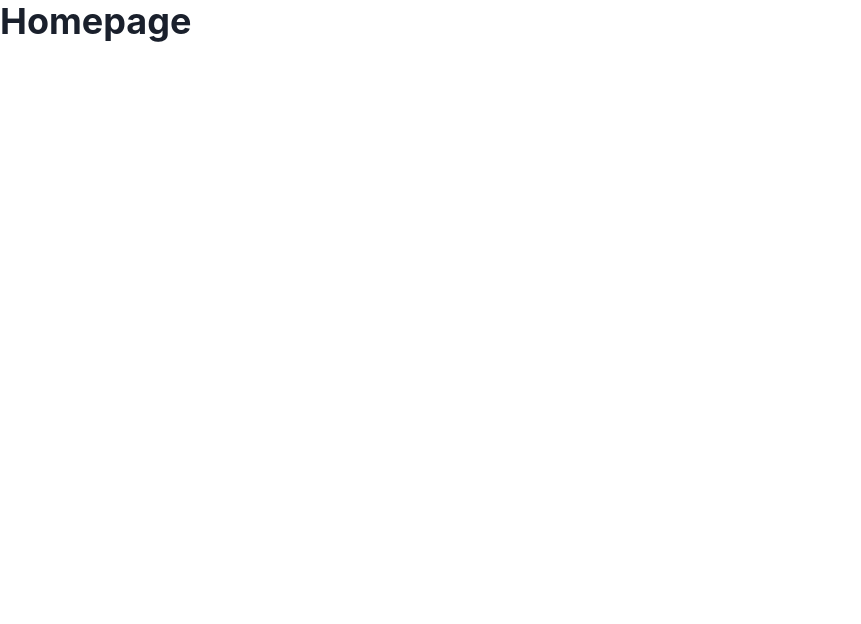
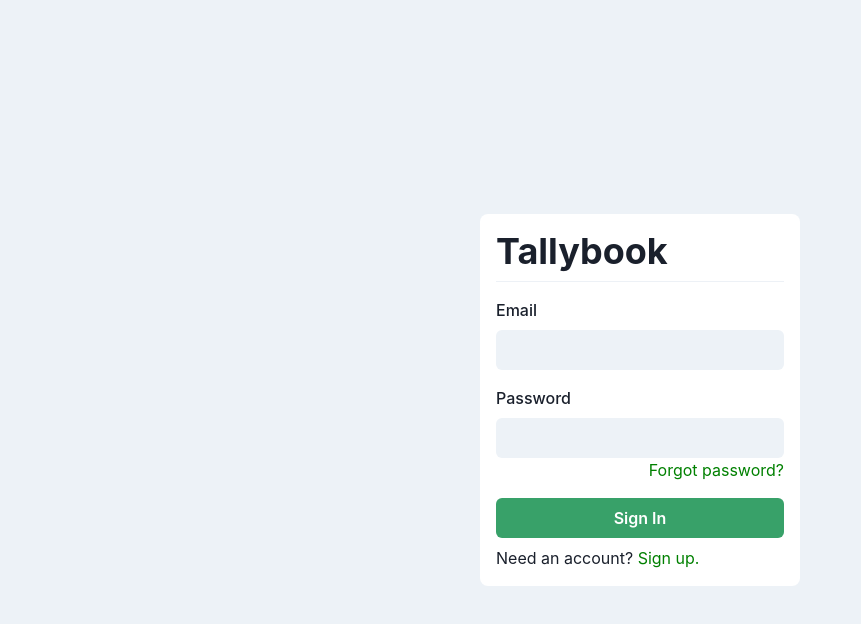
Before and after one commit to mbickers/tallybook, a React (Create React App) app in the folder web/: page /signin in a window 1280 px wide. Before the commit this address led to /. Shown: the top 624 px of the page, without its empty margins (0-861 px from the left). Built offline with nearby package versions, Linux system fonts and the light colour scheme; no server answers.

Commit message:
Added other user management pages

```diff
--- a/web/src/App.tsx
+++ b/web/src/App.tsx
@@ -2,8 +2,11 @@ import { BrowserRouter, Routes, Route, Navigate } from "react-router-dom"
 import { TallyDetail } from './components/TallyDetail';
 import { FirebaseProvider } from './providers/FirebaseProvider';
 import { Tallies } from './pages/Tallies';
-import { Login } from './pages/Login';
+import { SignIn } from './pages/SignIn';
 import { ChakraProvider, Heading } from "@chakra-ui/react";
+import { SignUp } from "./pages/SignUp";
+import { ForgotPassword } from "./pages/ForgotPassword";
+import { ResetPassword } from "./pages/ResetPassword";
 
 const App = () => {
   return (
@@ -12,9 +15,10 @@ const App = () => {
         <BrowserRouter>
           <Routes>
             <Route path="/" element={<Heading>Homepage</Heading>} />
-            <Route path="/login" element={<Login />} />
-            <Route path="/signup" element={<Heading>Signup</Heading>} />
-            <Route path="/reset-password" element={<Heading>Reset Password</Heading>} />
+            <Route path="/signin" element={<SignIn />} />
+            <Route path="/signup" element={<SignUp />} />
+            <Route path="/reset-password" element={<ResetPassword />} />
+            <Route path="/forgot-password" element={<ForgotPassword />} />
             <Route path="/tallies" element={<Tallies />} >
               <Route path=":id" element={<TallyDetail />} />
             </Route>
--- /dev/null
+++ b/web/src/pages/ForgotPassword.tsx
@@ -0,0 +1,53 @@
+import { Button, Center, Divider, FormControl, FormLabel, Heading, Input, Text, VStack } from "@chakra-ui/react"
+import { FirebaseApp } from "firebase/app"
+import { AuthError, confirmPasswordReset, getAuth, sendPasswordResetEmail, signInWithEmailAndPassword } from "firebase/auth"
+import { Formik, Field } from "formik"
+import { useContext, useState } from "react"
+import { Navigate, useLocation, useNavigate } from "react-router-dom"
+import { FirebaseContext } from "../providers/FirebaseProvider"
+
+export const ForgotPassword = () => {
+  const navigate = useNavigate()
+  const firebase = useContext(FirebaseContext) as FirebaseApp
+  const auth = getAuth(firebase)
+  const [error, setError] = useState('')
+
+  return (
+    <Center bg='gray.100' h='100vh'>
+      <VStack bg='white' w='xs' borderRadius='lg' p='1rem' align='begin'>
+        <Heading>Tallybook</Heading>
+        <Divider />
+        <Text color='red'>{error}</Text>
+        <Formik
+          initialValues={{ email: "" }}
+          onSubmit={({ email }) => {
+            sendPasswordResetEmail(auth, email)
+              .then(() => navigate("/signin"))
+              .catch((error: AuthError) => {
+                setError(error.message)
+              })
+          }}
+        >
+          {({ handleSubmit }) => (
+            <form onSubmit={handleSubmit}>
+              <VStack spacing={4} align="begin">
+                <FormControl>
+                  <FormLabel htmlFor="email">Email</FormLabel>
+                  <Field
+                    as={Input}
+                    id="email"
+                    name="email"
+                    type="email"
+                    variant="filled"
+                  />
+                </FormControl>
+                <Button type="submit" colorScheme='green' variant="solid" isFullWidth>
+                  Send Reset Email
+                </Button>
+              </VStack>
+            </form>)}
+        </Formik>
+      </VStack>
+    </Center>
+  )
+}
--- /dev/null
+++ b/web/src/pages/ResetPassword.tsx
@@ -0,0 +1,59 @@
+import { Button, Center, Divider, FormControl, FormLabel, Heading, Input, Link, Text, VStack } from "@chakra-ui/react"
+import { FirebaseApp } from "firebase/app"
+import { AuthError, confirmPasswordReset, getAuth, signInWithEmailAndPassword } from "firebase/auth"
+import { Formik, Field } from "formik"
+import { useContext, useState } from "react"
+import { useNavigate, Link as RouterLink, useLocation, Navigate } from "react-router-dom"
+import { FirebaseContext } from "../providers/FirebaseProvider"
+
+export const ResetPassword = () => {
+  const navigate = useNavigate()
+  const firebase = useContext(FirebaseContext) as FirebaseApp
+  const auth = getAuth(firebase)
+  const [error, setError] = useState('')
+
+  const oobCode = new URLSearchParams(useLocation().search).get('oobCode')
+
+  if (!oobCode) {
+    return <Navigate to="/signin" />
+  }
+
+  return (
+    <Center bg='gray.100' h='100vh'>
+      <VStack bg='white' w='xs' borderRadius='lg' p='1rem' align='begin'>
+        <Heading>Tallybook</Heading>
+        <Divider />
+        <Text color='red'>{error}</Text>
+        <Formik
+          initialValues={{ password: "" }}
+          onSubmit={({ password }) => {
+            confirmPasswordReset(auth, oobCode, password)
+              .then(() => navigate("/signin"))
+              .catch((error: AuthError) => {
+                setError(error.message)
+              })
+          }}
+        >
+          {({ handleSubmit }) => (
+            <form onSubmit={handleSubmit}>
+              <VStack spacing={4} align="begin">
+                <FormControl>
+                  <FormLabel htmlFor="password">New Password</FormLabel>
+                  <Field
+                    as={Input}
+                    id="password"
+                    name="password"
+                    type="password"
+                    variant="filled"
+                  />
+                </FormControl>
+                <Button type="submit" colorScheme='green' variant="solid" isFullWidth>
+                  Change Password
+                </Button>
+              </VStack>
+            </form>)}
+        </Formik>
+      </VStack>
+    </Center>
+  )
+}
--- /dev/null
+++ b/web/src/pages/SignIn.tsx
@@ -0,0 +1,68 @@
+import { Button, Center, Divider, Flex, FormControl, FormLabel, Heading, Input, Link, Spacer, Text, VStack } from "@chakra-ui/react"
+import { FirebaseApp } from "firebase/app"
+import { AuthError, getAuth, signInWithEmailAndPassword } from "firebase/auth"
+import { Formik, Field } from "formik"
+import { useContext, useState } from "react"
+import { useNavigate, Link as RouterLink } from "react-router-dom"
+import { FirebaseContext } from "../providers/FirebaseProvider"
+
+export const SignIn = () => {
+  const navigate = useNavigate()
+  const firebase = useContext(FirebaseContext) as FirebaseApp
+  const auth = getAuth(firebase)
+  const [error, setError] = useState('')
+
+  return (
+    <Center bg='gray.100' h='100vh'>
+      <VStack bg='white' w='xs' borderRadius='lg' p='1rem' align='begin'>
+        <Heading>Tallybook</Heading>
+        <Divider />
+        <Text color='red'>{error}</Text>
+        <Formik
+          initialValues={{ email: "", password: "" }}
+          onSubmit={({ email, password }) => {
+            signInWithEmailAndPassword(auth, email, password)
+              .then(() => navigate("/tallies"))
+              .catch((error: AuthError) => {
+                setError(error.message)
+              })
+          }}
+        >
+          {({ handleSubmit }) => (
+            <form onSubmit={handleSubmit}>
+              <VStack spacing={4} align="begin">
+                <FormControl>
+                  <FormLabel htmlFor="email">Email</FormLabel>
+                  <Field
+                    as={Input}
+                    id="email"
+                    name="email"
+                    type="email"
+                    variant="filled"
+                  />
+                </FormControl>
+                <FormControl>
+                  <FormLabel htmlFor="password">Password</FormLabel>
+                  <Field
+                    as={Input}
+                    id="password"
+                    name="password"
+                    type="password"
+                    variant="filled"
+                  />
+                  <Flex direction='row'>
+                    <Spacer />
+                    <Link color='green' as={RouterLink} to='/forgot-password' >Forgot password?</Link>
+                  </Flex>
+                </FormControl>
+                <Button type="submit" colorScheme='green' variant="solid" isFullWidth>
+                  Sign In
+                </Button>
+              </VStack>
+            </form>)}
+        </Formik>
+        <Text>Need an account? <Link color='green' as={RouterLink} to='/signup' >Sign up.</Link></Text>
+      </VStack>
+    </Center>
+  )
+}
--- a/web/src/pages/Login.tsx
+++ b/web/src/pages/SignUp.tsx
@@ -1,12 +1,12 @@
-import { Button, Center, Divider, FormControl, FormLabel, Heading, Input, Text, VStack } from "@chakra-ui/react"
+import { Button, Center, Divider, FormControl, FormLabel, Heading, Input, Link, Text, VStack } from "@chakra-ui/react"
 import { FirebaseApp } from "firebase/app"
-import { AuthError, getAuth, signInWithEmailAndPassword } from "firebase/auth"
+import { AuthError, createUserWithEmailAndPassword, getAuth, signInWithEmailAndPassword } from "firebase/auth"
 import { Formik, Field } from "formik"
 import { useContext, useState } from "react"
-import { useNavigate } from "react-router-dom"
+import { useNavigate, Link as RouterLink } from "react-router-dom"
 import { FirebaseContext } from "../providers/FirebaseProvider"
 
-export const Login = () => {
+export const SignUp = () => {
   const navigate = useNavigate()
   const firebase = useContext(FirebaseContext) as FirebaseApp
   const auth = getAuth(firebase)
@@ -21,7 +21,7 @@ export const Login = () => {
         <Formik
           initialValues={{ email: "", password: "" }}
           onSubmit={({ email, password }) => {
-            signInWithEmailAndPassword(auth, email, password)
+            createUserWithEmailAndPassword(auth, email, password)
               .then(() => navigate("/tallies"))
               .catch((error: AuthError) => {
                 setError(error.message)
@@ -52,11 +52,12 @@ export const Login = () => {
                   />
                 </FormControl>
                 <Button type="submit" colorScheme='green' variant="solid" isFullWidth>
-                  Login
+                  Sign Up
                 </Button>
               </VStack>
             </form>)}
         </Formik>
+        <Text>Already have an account? <Link color='green' as={RouterLink} to='/signin' >Sign in.</Link></Text>
       </VStack>
     </Center>
   )
--- a/web/src/providers/UserProvider.tsx
+++ b/web/src/providers/UserProvider.tsx
@@ -22,7 +22,7 @@ export const UserProvider: React.FC = ({ children }) => {
   }, [])
 
   if (hasLoaded && !user) {
-    return <Navigate to="/login" />
+    return <Navigate to="/signin" />
   }
 
   if (!user) {
```
